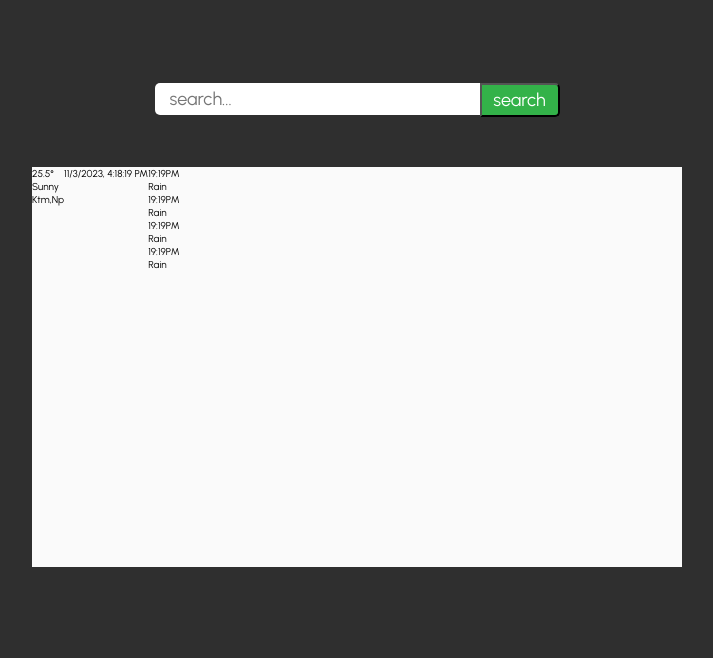
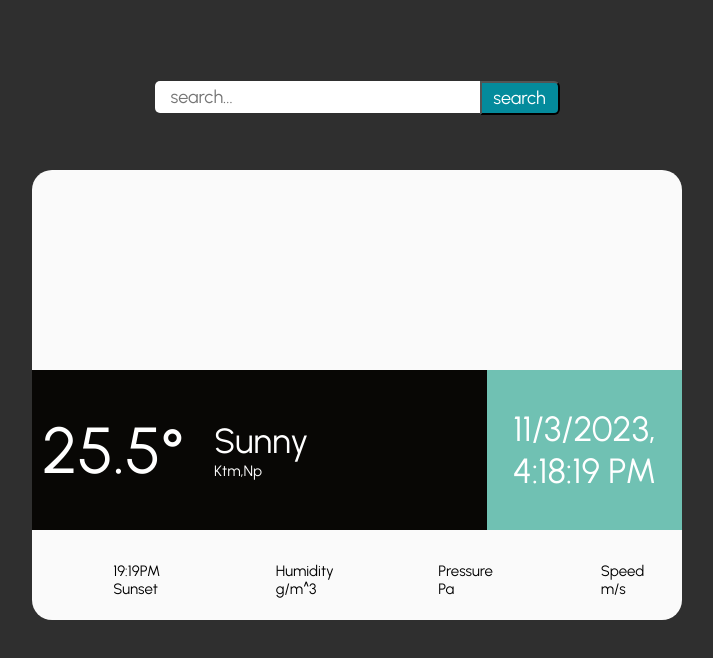
Before and after one commit to Rajan-7/JsLibrary, a React (Create React App) app: page / in a window 1280 px wide. Shown: the top 658 px of the page, without its empty margins (283-996 px from the left). Built offline with nearby package versions, Linux system fonts and the light colour scheme; some icons are missing; a web font is replaced by a local one.

Commit message:
Feat:UI completed/weather project

```diff
--- a/src/components/Project/Weath3r/Weather.js
+++ b/src/components/Project/Weath3r/Weather.js
@@ -40,43 +40,39 @@ const Weather = () => {
         {/* Four temp section */}
         <div className="temp-four-section">
           <div className="temp-section">
-            <div className="temp-icon">
-              <p className={"wi wi-day-rain"}></p>
+            <div className="temp-icon-left">
+              <p className={"wi wi-sunset"}></p>
+              <p className="temp-des-right">
+                19:19PM
+                <br />
+                Sunset
+              </p>
             </div>
-            <div className="temp-des">
-              19:19PM
-              <br />
-              Rain
+            <div className="temp-icon-left">
+              <p className={"wi wi-humidity"}></p>
+              <p className="temp-des-right">
+                Humidity
+                <br />
+                g/m^3
+              </p>
             </div>
           </div>
           <div className="temp-section">
-            <div className="temp-icon">
-              <p className={"wi wi-day-rain"}></p>
+            <div className="temp-icon-left">
+              <p className={"wi wi-barometer"}></p>
+              <p className="temp-des-right">
+                Pressure
+                <br />
+                Pa
+              </p>
             </div>
-            <div className="temp-des">
-              19:19PM
-              <br />
-              Rain
-            </div>
-          </div>
-          <div className="temp-section">
-            <div className="temp-icon">
-              <p className={"wi wi-day-rain"}></p>
-            </div>
-            <div className="temp-des">
-              19:19PM
-              <br />
-              Rain
-            </div>
-          </div>
-          <div className="temp-section">
-            <div className="temp-icon">
-              <p className={"wi wi-day-rain"}></p>
-            </div>
-            <div className="temp-des">
-              19:19PM
-              <br />
-              Rain
+            <div className="temp-icon-left">
+              <p className={"wi wi-strong-wind"}></p>
+              <p className="temp-des-right">
+                Speed
+                <br />
+                m/s
+              </p>
             </div>
           </div>
         </div>
--- a/src/components/Project/Weath3r/style.css
+++ b/src/components/Project/Weath3r/style.css
@@ -9,11 +9,15 @@ html {
 }
 
 :root {
-    --widget-background:#fafafa;
-  --btn-hover--color: #1F8A70;
   --text-color: #fff;
   --bg-color: #2f2f2f;
-  --btn-background: #33b249;
+  --date-info-bg: #70c1b3;
+  --btn-background: #048b9c;
+  --btn-hover--color: #17b8ce;
+  --widget-background: #fafafa;
+  --temperature-info--bg: #080705;
+  --temp-icon--left--color: #70c1b3;
+  --temp-des-right--color:#000;
 }
 
 body {
@@ -26,8 +30,8 @@ body {
 
 /* search section */
 .search {
-  margin-top: -15rem;
-  margin-bottom: 5rem;
+  margin-top: -10rem;
+  margin-bottom: 5.5rem;
   display: flex;
   justify-content: center;
 
@@ -36,17 +40,20 @@ body {
     & .input {
       width: 100%;
       height: 3.2rem;
-      padding-left: 1.5rem;
+      padding: 1.6rem;
       line-height: 1.5;
       font-size: 1.8rem;
       outline: none;
       border: none;
       border-top-left-radius: 0.5rem;
       border-bottom-left-radius: 0.5rem;
+
+      &:focus {
+        color: #00b4cc;
+      }
     }
   }
   & .search-button {
-
     & .btn {
       cursor: pointer;
       width: 8rem;
@@ -54,8 +61,8 @@ body {
       font-size: 1.8rem;
       color: var(--text-color);
       background-color: var(--btn-background);
-      border-top-right-radius: 0.5rem;
-      border-bottom-right-radius: 0.5rem;
+      border-top-right-radius: 0.6rem;
+      border-bottom-right-radius: 0.6rem;
 
       &:hover {
         background-color: var(--btn-hover--color);
@@ -65,9 +72,95 @@ body {
 }
 
 /* widget section */
-.widget{
+.widget {
+  cursor: pointer;
+  display: flex;
+  flex-wrap: wrap;
+  height: 45rem;
+  width: 65rem;
+  background-color: var(--widget-background);
+  border-radius: 2rem;
+  -webkit-border-radius: 2rem;
+  -moz-border-radius: 2rem;
+  -ms-border-radius: 2rem;
+  -o-border-radius: 2rem;
+
+  & .weather-icon {
+    height: 20rem;
+    width: 65rem;
     display: flex;
-    height: 40rem;
-    width: 65rem;
-    background-color: var(--widget-background);
+    justify-content: center;
+    align-items: center;
+    border-top-right-radius: 2rem;
+    border-top-left-radius: 2rem;
+    font-size: 10rem;
+  }
+
+  & .temperature-info {
+    flex: 0 0 70%;
+    height: 16rem;
+    display: flex;
+    justify-content: space-around;
+    align-items: center;
+    background: var(--temperature-info--bg);
+
+    & .temp-degree {
+      flex: 0 0 40%;
+      padding: 1rem;
+      font-size: 6.5rem;
+      color: var(--text-color);
+    }
+    & .temp-description {
+      flex: 0 0 60%;
+      color: var(--text-color);
+
+      & .condition {
+        font-size: 3.5rem;
+      }
+
+      & .location {
+        font-size: 1.5rem;
+      }
+    }
+  }
+
+  & .date-info {
+    flex: 0 0 30%;
+    height: 16rem;
+    display: flex;
+    justify-content: center;
+    align-items: center;
+    color: var(--text-color);
+    background: var(--date-info-bg);
+    font-size: 3.5rem;
+    text-align: center;
+  }
+
+  & .temp-four-section {
+    flex: 0 0 100%;
+    padding: 5% 0;
+    height: 10rem;
+    display: grid;
+    grid-template-columns: repeat(2, 1fr);
+    align-items: center;
+
+    & .temp-section,
+    .temp-icon-left {
+      display: grid;
+      grid-template-columns: repeat(2, 1fr);
+      text-align: center;
+      align-items: center;
+    }
+
+    & .temp-icon-left {
+      color: var(--temp-icon--left--color);
+      font-size: 2.5rem;
+    }
+
+    & .temp-section .temp-des-right {
+      font-size: 1.5rem;
+      text-align: left;
+      color: var(--temp-des-right--color);
+    }
+  }
 }
```
